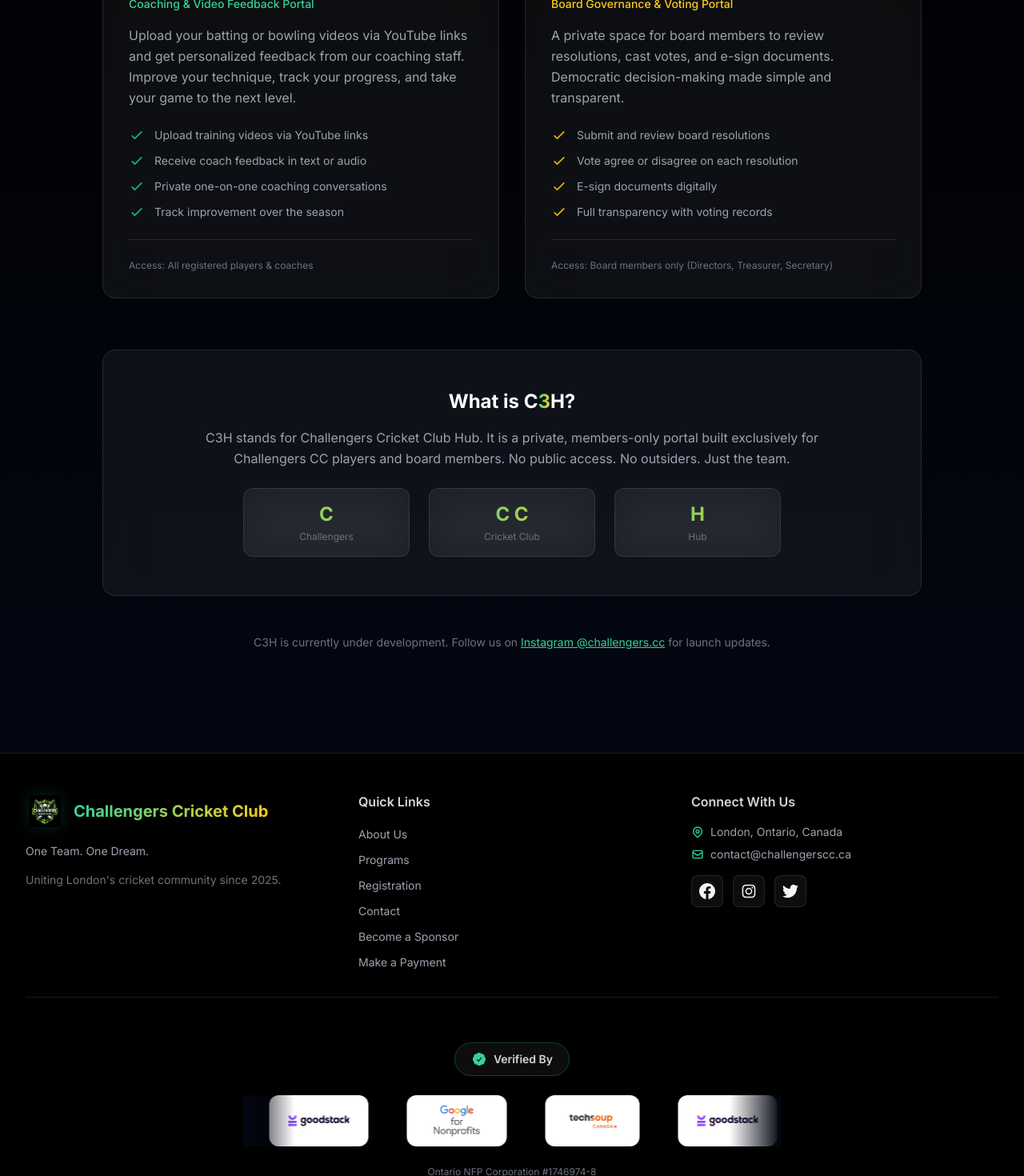
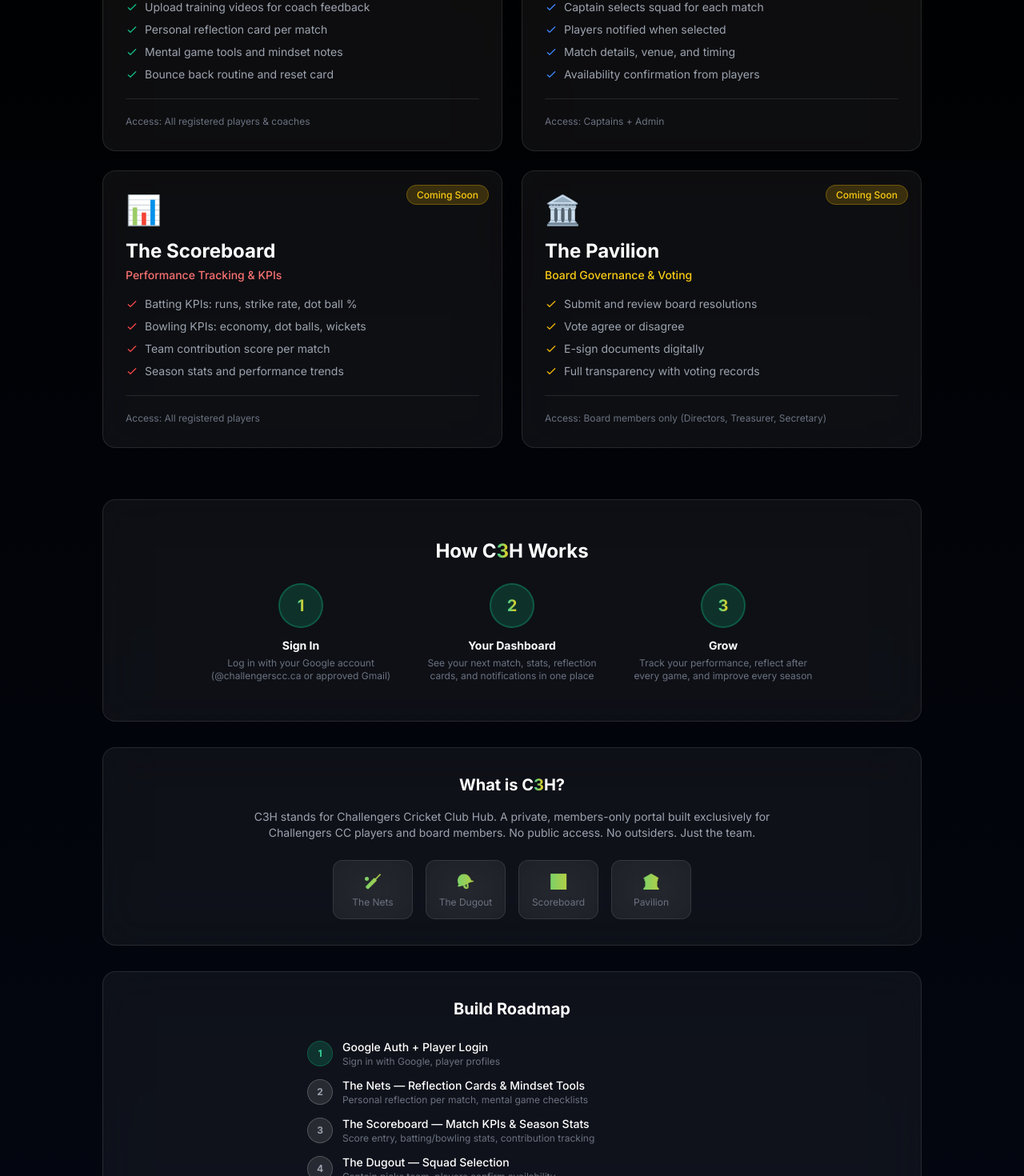
Before and after one commit to msaad7777/Challengers-cc, a Next.js app: page /c3h in a window 1280 px wide. Shown: the part 920-2390 px from the top of the page at 80% size. Built offline with nearby package versions, Linux system fonts and the light colour scheme.

Commit message:
Update C3H with 4 modules — The Nets, The Dugout, The Scoreboard, The Pavilion + build roadmap
Co-Authored-By: Claude Opus 4.6 (1M context) <noreply@anthropic.com>

```diff
--- a/app/c3h/page.tsx
+++ b/app/c3h/page.tsx
@@ -3,8 +3,10 @@ import Footer from '@/components/Footer';
 
 export const metadata = {
   title: 'C3H — Members Portal | Challengers Cricket Club',
-  description: 'C3H is the private members portal for Challengers Cricket Club. The Nets for coaching and video feedback. The Pavilion for board governance and voting.',
+  description: 'C3H is the private members portal for Challengers Cricket Club. The Nets, The Dugout, The Scoreboard, and The Pavilion.',
 };
+
+const checkIcon = (color: string) => `<svg class="w-4 h-4 ${color} flex-shrink-0" fill="none" stroke="currentColor" viewBox="0 0 24 24"><path stroke-linecap="round" stroke-linejoin="round" stroke-width="2" d="M5 13l4 4L19 7" /></svg>`;
 
 export default function C3HPage() {
   return (
@@ -16,145 +18,272 @@ export default function C3HPage() {
         <div className="absolute inset-0 bg-gradient-to-br from-gray-900 via-gray-950 to-black">
           <div className="absolute inset-0 bg-[radial-gradient(ellipse_at_top,_var(--tw-gradient-stops))] from-primary-900/20 via-transparent to-transparent"></div>
         </div>
-
         <div className="max-w-7xl mx-auto relative z-10">
           <div className="text-center mb-16">
             <div className="inline-flex items-center gap-2 glass px-4 py-2 rounded-full mb-8">
-              <span className="text-xs font-medium text-accent-400 uppercase tracking-wider">Coming Soon</span>
+              <span className="text-xs font-medium text-accent-400 uppercase tracking-wider">Members Only — Coming Soon</span>
             </div>
-
             <h1 className="text-5xl sm:text-6xl md:text-7xl lg:text-8xl font-bold mb-6">
               C<span className="gradient-text">3</span>H
             </h1>
             <p className="text-xl sm:text-2xl text-gray-300 mb-2">
-              Challengers Cricket Club — Members Portal
+              Challengers Cricket Club Hub
             </p>
             <p className="text-gray-500 text-sm mb-8">
-              Private. Secure. Built for the team.
+              Private. Secure. Built for the team. Sign in with Google.
             </p>
             <div className="w-24 h-1 bg-gradient-to-r from-primary-500 to-accent-500 mx-auto rounded-full"></div>
           </div>
         </div>
       </section>
 
-      {/* Two Portals */}
+      {/* 4 Modules */}
       <section className="section-padding bg-gradient-to-b from-black to-gray-950">
         <div className="max-w-5xl mx-auto">
-          <div className="grid md:grid-cols-2 gap-8">
+          <div className="grid md:grid-cols-2 gap-6">
 
             {/* The Nets */}
-            <div className="glass rounded-2xl p-8 border-2 border-primary-500/20 hover:border-primary-500/50 transition-all duration-300 relative overflow-hidden">
+            <div className="glass rounded-2xl p-7 border-2 border-primary-500/20 hover:border-primary-500/50 transition-all duration-300 relative overflow-hidden">
               <div className="absolute top-4 right-4">
                 <span className="text-xs font-medium px-3 py-1 rounded-full bg-accent-500/20 text-accent-400 border border-accent-500/30">
                   Coming Soon
                 </span>
               </div>
-              <div className="text-5xl mb-6">🏏</div>
-              <h2 className="text-3xl font-bold text-white mb-3">The Nets</h2>
-              <p className="text-primary-400 text-sm font-medium mb-4">Coaching & Video Feedback Portal</p>
-              <p className="text-gray-400 leading-relaxed mb-6">
-                Upload your batting or bowling videos via YouTube links and get personalized feedback from our coaching staff.
-                Improve your technique, track your progress, and take your game to the next level.
-              </p>
-              <ul className="space-y-3 text-sm text-gray-400">
-                <li className="flex items-center gap-3">
-                  <svg className="w-5 h-5 text-primary-500 flex-shrink-0" fill="none" stroke="currentColor" viewBox="0 0 24 24">
-                    <path strokeLinecap="round" strokeLinejoin="round" strokeWidth={2} d="M5 13l4 4L19 7" />
-                  </svg>
-                  Upload training videos via YouTube links
+              <div className="text-4xl mb-4">🏏</div>
+              <h2 className="text-2xl font-bold text-white mb-1">The Nets</h2>
+              <p className="text-primary-400 text-sm font-medium mb-4">Coaching, Mindset & Reflection</p>
+              <ul className="space-y-2 text-sm text-gray-400">
+                <li className="flex items-center gap-2">
+                  <svg className="w-4 h-4 text-primary-500 flex-shrink-0" fill="none" stroke="currentColor" viewBox="0 0 24 24"><path strokeLinecap="round" strokeLinejoin="round" strokeWidth={2} d="M5 13l4 4L19 7" /></svg>
+                  Upload training videos for coach feedback
                 </li>
-                <li className="flex items-center gap-3">
-                  <svg className="w-5 h-5 text-primary-500 flex-shrink-0" fill="none" stroke="currentColor" viewBox="0 0 24 24">
-                    <path strokeLinecap="round" strokeLinejoin="round" strokeWidth={2} d="M5 13l4 4L19 7" />
-                  </svg>
-                  Receive coach feedback in text or audio
+                <li className="flex items-center gap-2">
+                  <svg className="w-4 h-4 text-primary-500 flex-shrink-0" fill="none" stroke="currentColor" viewBox="0 0 24 24"><path strokeLinecap="round" strokeLinejoin="round" strokeWidth={2} d="M5 13l4 4L19 7" /></svg>
+                  Personal reflection card per match
                 </li>
-                <li className="flex items-center gap-3">
-                  <svg className="w-5 h-5 text-primary-500 flex-shrink-0" fill="none" stroke="currentColor" viewBox="0 0 24 24">
-                    <path strokeLinecap="round" strokeLinejoin="round" strokeWidth={2} d="M5 13l4 4L19 7" />
-                  </svg>
-                  Private one-on-one coaching conversations
+                <li className="flex items-center gap-2">
+                  <svg className="w-4 h-4 text-primary-500 flex-shrink-0" fill="none" stroke="currentColor" viewBox="0 0 24 24"><path strokeLinecap="round" strokeLinejoin="round" strokeWidth={2} d="M5 13l4 4L19 7" /></svg>
+                  Mental game tools and mindset notes
                 </li>
-                <li className="flex items-center gap-3">
-                  <svg className="w-5 h-5 text-primary-500 flex-shrink-0" fill="none" stroke="currentColor" viewBox="0 0 24 24">
-                    <path strokeLinecap="round" strokeLinejoin="round" strokeWidth={2} d="M5 13l4 4L19 7" />
-                  </svg>
-                  Track improvement over the season
+                <li className="flex items-center gap-2">
+                  <svg className="w-4 h-4 text-primary-500 flex-shrink-0" fill="none" stroke="currentColor" viewBox="0 0 24 24"><path strokeLinecap="round" strokeLinejoin="round" strokeWidth={2} d="M5 13l4 4L19 7" /></svg>
+                  Bounce back routine and reset card
                 </li>
               </ul>
-              <div className="mt-6 pt-6 border-t border-white/10">
+              <div className="mt-5 pt-5 border-t border-white/10">
                 <p className="text-xs text-gray-500">Access: All registered players & coaches</p>
               </div>
             </div>
 
-            {/* The Pavilion */}
-            <div className="glass rounded-2xl p-8 border-2 border-accent-500/20 hover:border-accent-500/50 transition-all duration-300 relative overflow-hidden">
+            {/* The Dugout */}
+            <div className="glass rounded-2xl p-7 border-2 border-blue-500/20 hover:border-blue-500/50 transition-all duration-300 relative overflow-hidden">
               <div className="absolute top-4 right-4">
                 <span className="text-xs font-medium px-3 py-1 rounded-full bg-accent-500/20 text-accent-400 border border-accent-500/30">
                   Coming Soon
                 </span>
               </div>
-              <div className="text-5xl mb-6">🏛️</div>
-              <h2 className="text-3xl font-bold text-white mb-3">The Pavilion</h2>
-              <p className="text-accent-400 text-sm font-medium mb-4">Board Governance & Voting Portal</p>
-              <p className="text-gray-400 leading-relaxed mb-6">
-                A private space for board members to review resolutions, cast votes, and e-sign documents.
-                Democratic decision-making made simple and transparent.
-              </p>
-              <ul className="space-y-3 text-sm text-gray-400">
-                <li className="flex items-center gap-3">
-                  <svg className="w-5 h-5 text-accent-500 flex-shrink-0" fill="none" stroke="currentColor" viewBox="0 0 24 24">
-                    <path strokeLinecap="round" strokeLinejoin="round" strokeWidth={2} d="M5 13l4 4L19 7" />
-                  </svg>
+              <div className="text-4xl mb-4">🪖</div>
+              <h2 className="text-2xl font-bold text-white mb-1">The Dugout</h2>
+              <p className="text-blue-400 text-sm font-medium mb-4">Squad Selection & Team Management</p>
+              <ul className="space-y-2 text-sm text-gray-400">
+                <li className="flex items-center gap-2">
+                  <svg className="w-4 h-4 text-blue-500 flex-shrink-0" fill="none" stroke="currentColor" viewBox="0 0 24 24"><path strokeLinecap="round" strokeLinejoin="round" strokeWidth={2} d="M5 13l4 4L19 7" /></svg>
+                  Captain selects squad for each match
+                </li>
+                <li className="flex items-center gap-2">
+                  <svg className="w-4 h-4 text-blue-500 flex-shrink-0" fill="none" stroke="currentColor" viewBox="0 0 24 24"><path strokeLinecap="round" strokeLinejoin="round" strokeWidth={2} d="M5 13l4 4L19 7" /></svg>
+                  Players notified when selected
+                </li>
+                <li className="flex items-center gap-2">
+                  <svg className="w-4 h-4 text-blue-500 flex-shrink-0" fill="none" stroke="currentColor" viewBox="0 0 24 24"><path strokeLinecap="round" strokeLinejoin="round" strokeWidth={2} d="M5 13l4 4L19 7" /></svg>
+                  Match details, venue, and timing
+                </li>
+                <li className="flex items-center gap-2">
+                  <svg className="w-4 h-4 text-blue-500 flex-shrink-0" fill="none" stroke="currentColor" viewBox="0 0 24 24"><path strokeLinecap="round" strokeLinejoin="round" strokeWidth={2} d="M5 13l4 4L19 7" /></svg>
+                  Availability confirmation from players
+                </li>
+              </ul>
+              <div className="mt-5 pt-5 border-t border-white/10">
+                <p className="text-xs text-gray-500">Access: Captains + Admin</p>
+              </div>
+            </div>
+
+            {/* The Scoreboard */}
+            <div className="glass rounded-2xl p-7 border-2 border-red-500/20 hover:border-red-500/50 transition-all duration-300 relative overflow-hidden">
+              <div className="absolute top-4 right-4">
+                <span className="text-xs font-medium px-3 py-1 rounded-full bg-accent-500/20 text-accent-400 border border-accent-500/30">
+                  Coming Soon
+                </span>
+              </div>
+              <div className="text-4xl mb-4">📊</div>
+              <h2 className="text-2xl font-bold text-white mb-1">The Scoreboard</h2>
+              <p className="text-red-400 text-sm font-medium mb-4">Performance Tracking & KPIs</p>
+              <ul className="space-y-2 text-sm text-gray-400">
+                <li className="flex items-center gap-2">
+                  <svg className="w-4 h-4 text-red-500 flex-shrink-0" fill="none" stroke="currentColor" viewBox="0 0 24 24"><path strokeLinecap="round" strokeLinejoin="round" strokeWidth={2} d="M5 13l4 4L19 7" /></svg>
+                  Batting KPIs: runs, strike rate, dot ball %
+                </li>
+                <li className="flex items-center gap-2">
+                  <svg className="w-4 h-4 text-red-500 flex-shrink-0" fill="none" stroke="currentColor" viewBox="0 0 24 24"><path strokeLinecap="round" strokeLinejoin="round" strokeWidth={2} d="M5 13l4 4L19 7" /></svg>
+                  Bowling KPIs: economy, dot balls, wickets
+                </li>
+                <li className="flex items-center gap-2">
+                  <svg className="w-4 h-4 text-red-500 flex-shrink-0" fill="none" stroke="currentColor" viewBox="0 0 24 24"><path strokeLinecap="round" strokeLinejoin="round" strokeWidth={2} d="M5 13l4 4L19 7" /></svg>
+                  Team contribution score per match
+                </li>
+                <li className="flex items-center gap-2">
+                  <svg className="w-4 h-4 text-red-500 flex-shrink-0" fill="none" stroke="currentColor" viewBox="0 0 24 24"><path strokeLinecap="round" strokeLinejoin="round" strokeWidth={2} d="M5 13l4 4L19 7" /></svg>
+                  Season stats and performance trends
+                </li>
+              </ul>
+              <div className="mt-5 pt-5 border-t border-white/10">
+                <p className="text-xs text-gray-500">Access: All registered players</p>
+              </div>
+            </div>
+
+            {/* The Pavilion */}
+            <div className="glass rounded-2xl p-7 border-2 border-accent-500/20 hover:border-accent-500/50 transition-all duration-300 relative overflow-hidden">
+              <div className="absolute top-4 right-4">
+                <span className="text-xs font-medium px-3 py-1 rounded-full bg-accent-500/20 text-accent-400 border border-accent-500/30">
+                  Coming Soon
+                </span>
+              </div>
+              <div className="text-4xl mb-4">🏛️</div>
+              <h2 className="text-2xl font-bold text-white mb-1">The Pavilion</h2>
+              <p className="text-accent-400 text-sm font-medium mb-4">Board Governance & Voting</p>
+              <ul className="space-y-2 text-sm text-gray-400">
+                <li className="flex items-center gap-2">
+                  <svg className="w-4 h-4 text-accent-500 flex-shrink-0" fill="none" stroke="currentColor" viewBox="0 0 24 24"><path strokeLinecap="round" strokeLinejoin="round" strokeWidth={2} d="M5 13l4 4L19 7" /></svg>
                   Submit and review board resolutions
                 </li>
-                <li className="flex items-center gap-3">
-                  <svg className="w-5 h-5 text-accent-500 flex-shrink-0" fill="none" stroke="currentColor" viewBox="0 0 24 24">
-                    <path strokeLinecap="round" strokeLinejoin="round" strokeWidth={2} d="M5 13l4 4L19 7" />
-                  </svg>
-                  Vote agree or disagree on each resolution
+                <li className="flex items-center gap-2">
+                  <svg className="w-4 h-4 text-accent-500 flex-shrink-0" fill="none" stroke="currentColor" viewBox="0 0 24 24"><path strokeLinecap="round" strokeLinejoin="round" strokeWidth={2} d="M5 13l4 4L19 7" /></svg>
+                  Vote agree or disagree
                 </li>
-                <li className="flex items-center gap-3">
-                  <svg className="w-5 h-5 text-accent-500 flex-shrink-0" fill="none" stroke="currentColor" viewBox="0 0 24 24">
-                    <path strokeLinecap="round" strokeLinejoin="round" strokeWidth={2} d="M5 13l4 4L19 7" />
-                  </svg>
+                <li className="flex items-center gap-2">
+                  <svg className="w-4 h-4 text-accent-500 flex-shrink-0" fill="none" stroke="currentColor" viewBox="0 0 24 24"><path strokeLinecap="round" strokeLinejoin="round" strokeWidth={2} d="M5 13l4 4L19 7" /></svg>
                   E-sign documents digitally
                 </li>
-                <li className="flex items-center gap-3">
-                  <svg className="w-5 h-5 text-accent-500 flex-shrink-0" fill="none" stroke="currentColor" viewBox="0 0 24 24">
-                    <path strokeLinecap="round" strokeLinejoin="round" strokeWidth={2} d="M5 13l4 4L19 7" />
-                  </svg>
+                <li className="flex items-center gap-2">
+                  <svg className="w-4 h-4 text-accent-500 flex-shrink-0" fill="none" stroke="currentColor" viewBox="0 0 24 24"><path strokeLinecap="round" strokeLinejoin="round" strokeWidth={2} d="M5 13l4 4L19 7" /></svg>
                   Full transparency with voting records
                 </li>
               </ul>
-              <div className="mt-6 pt-6 border-t border-white/10">
+              <div className="mt-5 pt-5 border-t border-white/10">
                 <p className="text-xs text-gray-500">Access: Board members only (Directors, Treasurer, Secretary)</p>
+              </div>
+            </div>
+
+          </div>
+
+          {/* How It Works */}
+          <div className="mt-16 glass rounded-2xl p-8 md:p-12 border border-white/10">
+            <h3 className="text-2xl font-bold text-white mb-6 text-center">
+              How C<span className="gradient-text">3</span>H Works
+            </h3>
+            <div className="grid sm:grid-cols-3 gap-6 max-w-3xl mx-auto">
+              <div className="text-center">
+                <div className="w-14 h-14 rounded-full bg-primary-500/20 flex items-center justify-center mx-auto mb-3 border-2 border-primary-500/30">
+                  <span className="text-xl font-bold gradient-text">1</span>
+                </div>
+                <h4 className="text-white font-bold text-sm mb-1">Sign In</h4>
+                <p className="text-gray-500 text-xs">Log in with your Google account (@challengerscc.ca or approved Gmail)</p>
+              </div>
+              <div className="text-center">
+                <div className="w-14 h-14 rounded-full bg-primary-500/20 flex items-center justify-center mx-auto mb-3 border-2 border-primary-500/30">
+                  <span className="text-xl font-bold gradient-text">2</span>
+                </div>
+                <h4 className="text-white font-bold text-sm mb-1">Your Dashboard</h4>
+                <p className="text-gray-500 text-xs">See your next match, stats, reflection cards, and notifications in one place</p>
+              </div>
+              <div className="text-center">
+                <div className="w-14 h-14 rounded-full bg-primary-500/20 flex items-center justify-center mx-auto mb-3 border-2 border-primary-500/30">
+                  <span className="text-xl font-bold gradient-text">3</span>
+                </div>
+                <h4 className="text-white font-bold text-sm mb-1">Grow</h4>
+                <p className="text-gray-500 text-xs">Track your performance, reflect after every game, and improve every season</p>
               </div>
             </div>
           </div>
 
           {/* What is C3H */}
-          <div className="mt-16 glass rounded-2xl p-8 md:p-12 text-center border border-white/10">
-            <h3 className="text-2xl font-bold text-white mb-4">
+          <div className="mt-8 glass rounded-2xl p-8 text-center border border-white/10">
+            <h3 className="text-xl font-bold text-white mb-4">
               What is C<span className="gradient-text">3</span>H?
             </h3>
-            <p className="text-gray-400 leading-relaxed max-w-3xl mx-auto mb-6">
-              C3H stands for Challengers Cricket Club Hub. It is a private, members-only portal
+            <p className="text-gray-400 text-sm max-w-2xl mx-auto mb-6">
+              C3H stands for Challengers Cricket Club Hub. A private, members-only portal
               built exclusively for Challengers CC players and board members. No public access.
               No outsiders. Just the team.
             </p>
-            <div className="grid sm:grid-cols-3 gap-6 max-w-2xl mx-auto">
-              <div className="glass rounded-xl p-4">
-                <div className="text-2xl font-bold gradient-text mb-1">C</div>
-                <div className="text-xs text-gray-500">Challengers</div>
+            <div className="grid grid-cols-4 gap-4 max-w-md mx-auto">
+              <div className="glass rounded-xl p-3">
+                <div className="text-lg font-bold gradient-text">🏏</div>
+                <div className="text-xs text-gray-500 mt-1">The Nets</div>
               </div>
-              <div className="glass rounded-xl p-4">
-                <div className="text-2xl font-bold gradient-text mb-1">C C</div>
-                <div className="text-xs text-gray-500">Cricket Club</div>
+              <div className="glass rounded-xl p-3">
+                <div className="text-lg font-bold gradient-text">🪖</div>
+                <div className="text-xs text-gray-500 mt-1">The Dugout</div>
               </div>
-              <div className="glass rounded-xl p-4">
-                <div className="text-2xl font-bold gradient-text mb-1">H</div>
-                <div className="text-xs text-gray-500">Hub</div>
+              <div className="glass rounded-xl p-3">
+                <div className="text-lg font-bold gradient-text">📊</div>
+                <div className="text-xs text-gray-500 mt-1">Scoreboard</div>
+              </div>
+              <div className="glass rounded-xl p-3">
+                <div className="text-lg font-bold gradient-text">🏛️</div>
+                <div className="text-xs text-gray-500 mt-1">Pavilion</div>
+              </div>
+            </div>
+          </div>
+
+          {/* Build Roadmap */}
+          <div className="mt-8 glass rounded-2xl p-8 border border-primary-500/20">
+            <h3 className="text-xl font-bold text-white mb-6 text-center">Build Roadmap</h3>
+            <div className="space-y-3 max-w-lg mx-auto">
+              <div className="flex items-center gap-3">
+                <div className="w-8 h-8 rounded-full bg-primary-500/20 flex items-center justify-center border border-primary-500/30 flex-shrink-0">
+                  <span className="text-xs font-bold text-primary-400">1</span>
+                </div>
+                <div>
+                  <p className="text-white text-sm font-medium">Google Auth + Player Login</p>
+                  <p className="text-gray-500 text-xs">Sign in with Google, player profiles</p>
+                </div>
+              </div>
+              <div className="flex items-center gap-3">
+                <div className="w-8 h-8 rounded-full bg-white/10 flex items-center justify-center border border-white/20 flex-shrink-0">
+                  <span className="text-xs font-bold text-gray-400">2</span>
+                </div>
+                <div>
+                  <p className="text-white text-sm font-medium">The Nets — Reflection Cards & Mindset Tools</p>
+                  <p className="text-gray-500 text-xs">Personal reflection per match, mental game checklists</p>
+                </div>
+              </div>
+              <div className="flex items-center gap-3">
+                <div className="w-8 h-8 rounded-full bg-white/10 flex items-center justify-center border border-white/20 flex-shrink-0">
+                  <span className="text-xs font-bold text-gray-400">3</span>
+                </div>
+                <div>
+                  <p className="text-white text-sm font-medium">The Scoreboard — Match KPIs & Season Stats</p>
+                  <p className="text-gray-500 text-xs">Score entry, batting/bowling stats, contribution tracking</p>
+                </div>
+              </div>
+              <div className="flex items-center gap-3">
+                <div className="w-8 h-8 rounded-full bg-white/10 flex items-center justify-center border border-white/20 flex-shrink-0">
+                  <span className="text-xs font-bold text-gray-400">4</span>
+                </div>
+                <div>
+                  <p className="text-white text-sm font-medium">The Dugout — Squad Selection</p>
+                  <p className="text-gray-500 text-xs">Captain picks team, players confirm availability</p>
+                </div>
+              </div>
+              <div className="flex items-center gap-3">
+                <div className="w-8 h-8 rounded-full bg-white/10 flex items-center justify-center border border-white/20 flex-shrink-0">
+                  <span className="text-xs font-bold text-gray-400">5</span>
+                </div>
+                <div>
+                  <p className="text-white text-sm font-medium">The Pavilion — Board Governance</p>
+                  <p className="text-gray-500 text-xs">Resolutions, voting, e-sign, meeting records</p>
+                </div>
               </div>
             </div>
           </div>
@@ -162,9 +291,9 @@ export default function C3HPage() {
           {/* Stay Updated */}
           <div className="text-center mt-12">
             <p className="text-gray-500 text-sm">
-              C3H is currently under development. Follow us on{' '}
+              C3H is under active development. Follow{' '}
               <a href="https://www.instagram.com/challengers.cc/" target="_blank" rel="noopener noreferrer" className="text-primary-400 hover:text-primary-300 underline">
-                Instagram @challengers.cc
+                @challengers.cc
               </a>{' '}
               for launch updates.
             </p>
```
